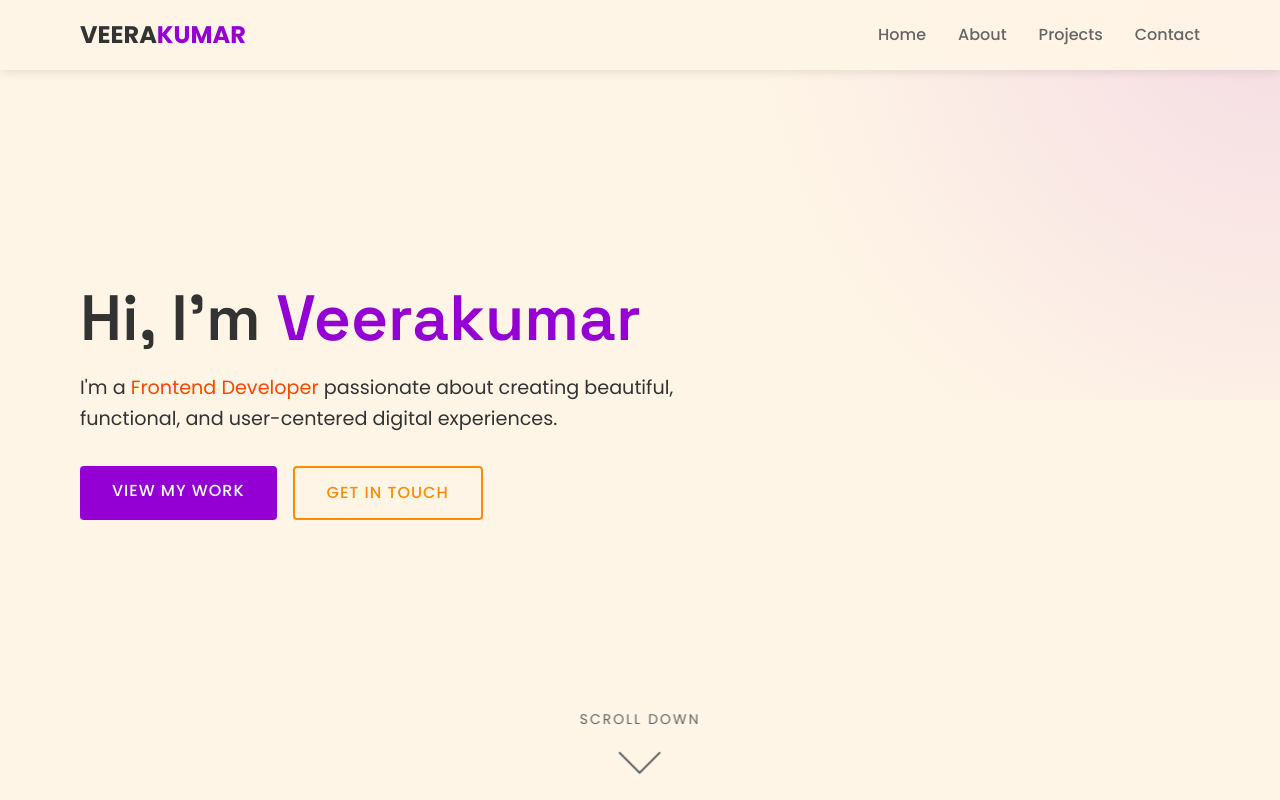
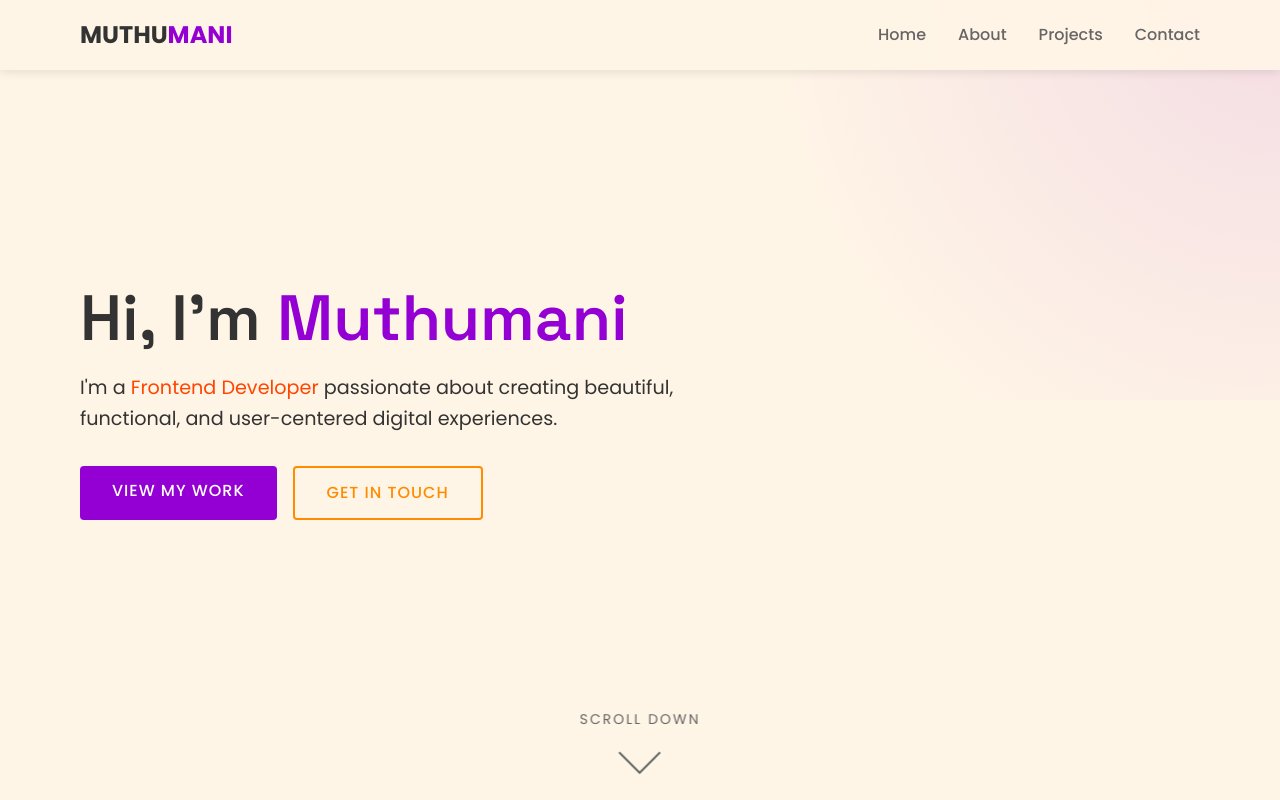
Before and after one commit to muthumani-7/info-cse-, a plain HTML site: page index.html in a window 1280 px wide. Shown: the top 800 px of the page. Drawn offline with Linux system fonts and the light colour scheme.

Commit message:
Update header and hero section names

```diff
--- a/index.html
+++ b/index.html
@@ -788,7 +788,7 @@
     <!-- Header & Navigation -->
     <header id="header">
         <div class="container nav-container">
-            <a href="#home" class="logo">VEERA<span>KUMAR</span></a>
+            <a href="#home" class="logo">MUTHU<span>MANI</span></a>
             <button class="mobile-toggle" aria-label="Toggle menu">☰</button>
             <ul class="nav-links">
                 <li><a href="#home">Home</a></li>
@@ -802,7 +802,7 @@
     <!-- Hero Section -->
     <section id="home" class="hero">
         <div class="container hero-content">
-            <h1>Hi, I'm <span class="highlight">Veerakumar</span></h1>
+            <h1>Hi, I'm <span class="highlight">Muthumani</span></h1>
             <p>I'm a <span class="accent">Frontend Developer</span> passionate about creating beautiful, functional, and user-centered digital experiences.</p>
             <div class="hero-buttons">
                 <a href="#projects" class="btn">View My Work</a>
```
